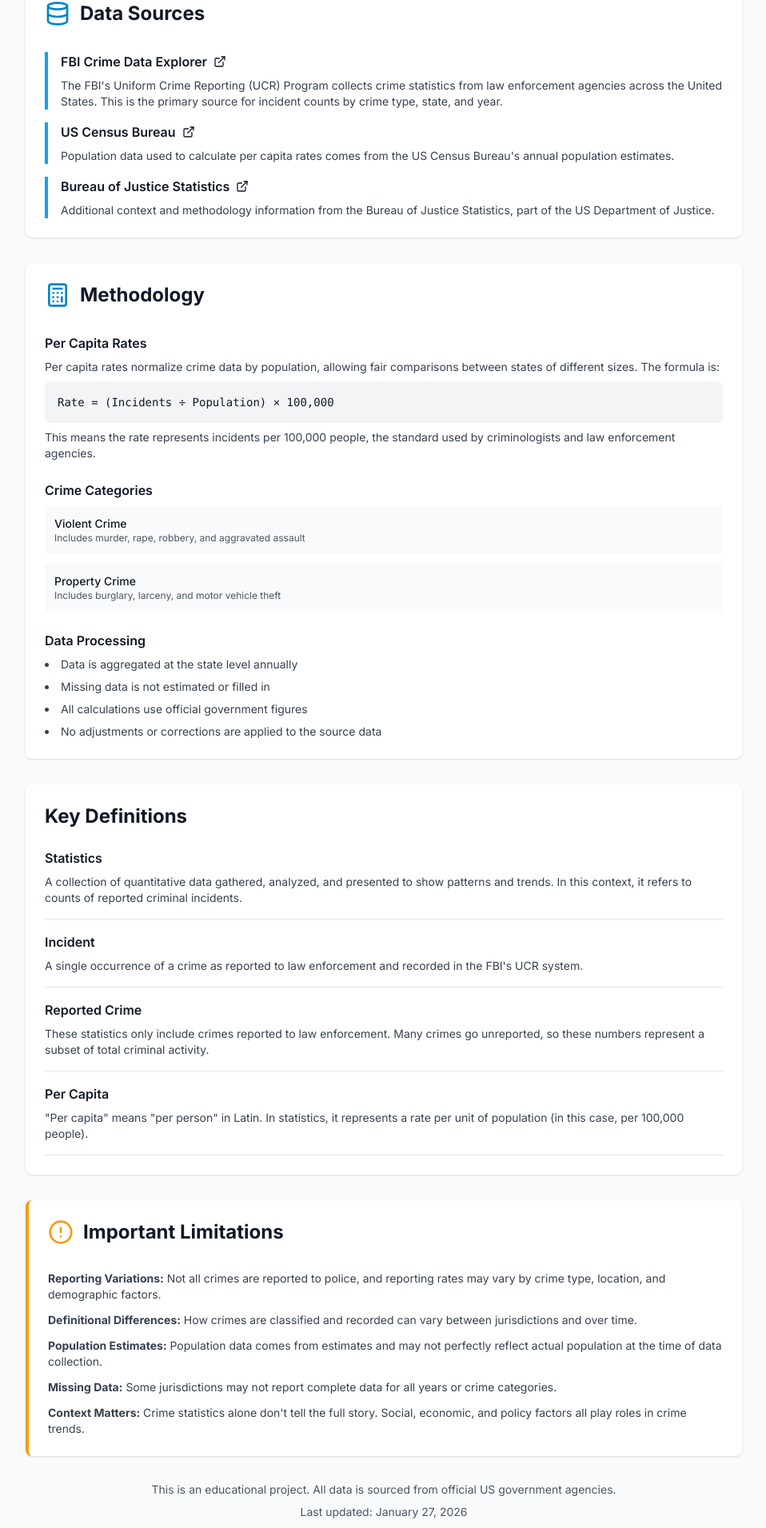
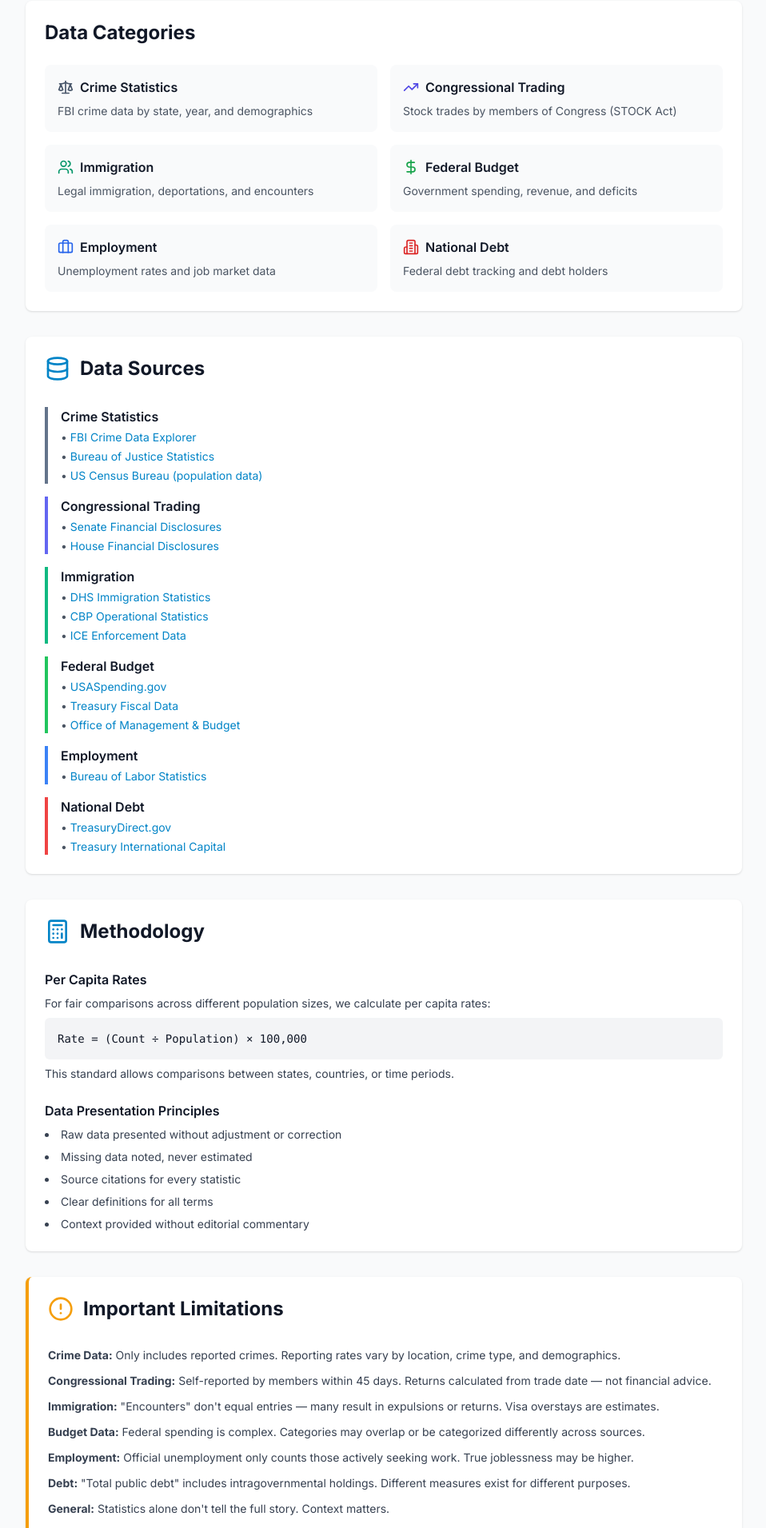
Before and after one commit to JonTelep/lets-talk-statistics, a Next.js app in the folder frontend/: page /about in a window 1280 px wide. Shown: the part 731-2642 px from the top of the page at 80% size, without its empty margins (160-1118 px from the left). Built offline with nearby package versions, Linux system fonts and the light colour scheme.

Commit message:
feat: Update About page for expanded scope
- Reflects new multi-category data platform
- Added all 6 data categories with icons
- Comprehensive data sources section with links
- Updated methodology and limitations
- Added Telep IO attribution
- Maintained consistent design language

```diff
--- a/frontend/app/about/page.tsx
+++ b/frontend/app/about/page.tsx
@@ -1,4 +1,4 @@
-import { ExternalLink, Database, Calculator, BookOpen, AlertCircle } from 'lucide-react';
+import { ExternalLink, Database, Calculator, BookOpen, AlertCircle, Scale, TrendingUp, Users, DollarSign, Briefcase, Building2 } from 'lucide-react';
 import Card from '@/components/ui/Card';
 
 export default function AboutPage() {
@@ -11,7 +11,7 @@
             About This Project
           </h1>
           <p className="text-xl text-gray-600">
-            Understanding the methodology behind the data
+            Government data, clearly presented. No spin, no agenda — just the numbers.
           </p>
         </div>
 
@@ -20,30 +20,83 @@
           <div className="flex items-start mb-4">
             <BookOpen className="h-8 w-8 text-primary-600 mr-3 flex-shrink-0" />
             <div>
-              <h2 className="text-2xl font-bold text-gray-900 mb-4">Purpose</h2>
+              <h2 className="text-2xl font-bold text-gray-900 mb-4">Our Mission</h2>
             </div>
           </div>
           <div className="prose prose-blue max-w-none text-gray-700">
             <p className="mb-4">
-              <strong>Let's Talk Statistics</strong> is an educational platform designed to present
-              objective crime data from official US government sources. The goal is simple: provide
-              the numbers without opinions, interpretations, or narratives.
+              <strong>Let's Talk Statistics</strong> is an objective data platform that presents
+              government statistics across multiple domains — crime, immigration, federal spending,
+              employment, and national debt. No opinions, no narratives, just data from official sources.
             </p>
             <p className="mb-4">
-              Crime statistics are often discussed in media and politics, but the raw data can be
-              difficult to access and understand. This platform makes government data accessible
-              and easy to explore, allowing you to:
+              Government data is often discussed in media and politics, but raw numbers can be
+              difficult to access, understand, or compare. We make this data accessible, letting you:
             </p>
             <ul className="list-disc list-inside space-y-2 mb-4">
-              <li>Browse crime statistics by state and year</li>
-              <li>Compare states and time periods</li>
-              <li>Analyze trends over multiple years</li>
-              <li>Understand the difference between raw numbers and per capita rates</li>
-              <li>Draw your own conclusions from the data</li>
+              <li>Explore statistics across multiple categories</li>
+              <li>Compare data across states, years, and demographics</li>
+              <li>Understand what the numbers actually mean</li>
+              <li>Access source citations for every statistic</li>
+              <li>Draw your own conclusions</li>
             </ul>
             <p>
-              <strong>No accounts required. No paywalls. No opinions. Just data.</strong>
+              <strong>No accounts. No paywalls. No spin. Just data.</strong>
             </p>
+          </div>
+        </Card>
+
+        {/* Data Categories */}
+        <Card className="mb-8">
+          <h2 className="text-2xl font-bold text-gray-900 mb-6">Data Categories</h2>
+          <div className="grid md:grid-cols-2 gap-4">
+            <div className="p-4 bg-gray-50 rounded-lg">
+              <div className="flex items-center gap-2 mb-2">
+                <Scale className="h-5 w-5 text-slate-600" />
+                <h3 className="font-semibold text-gray-900">Crime Statistics</h3>
+              </div>
+              <p className="text-sm text-gray-600">FBI crime data by state, year, and demographics</p>
+            </div>
+
+            <div className="p-4 bg-gray-50 rounded-lg">
+              <div className="flex items-center gap-2 mb-2">
+                <TrendingUp className="h-5 w-5 text-indigo-600" />
+                <h3 className="font-semibold text-gray-900">Congressional Trading</h3>
+              </div>
+              <p className="text-sm text-gray-600">Stock trades by members of Congress (STOCK Act)</p>
+            </div>
+
+            <div className="p-4 bg-gray-50 rounded-lg">
+              <div className="flex items-center gap-2 mb-2">
+                <Users className="h-5 w-5 text-emerald-600" />
+                <h3 className="font-semibold text-gray-900">Immigration</h3>
+              </div>
+              <p className="text-sm text-gray-600">Legal immigration, deportations, and encounters</p>
+            </div>
+
+            <div className="p-4 bg-gray-50 rounded-lg">
+              <div className="flex items-center gap-2 mb-2">
+                <DollarSign className="h-5 w-5 text-green-600" />
+                <h3 className="font-semibold text-gray-900">Federal Budget</h3>
+              </div>
+              <p className="text-sm text-gray-600">Government spending, revenue, and deficits</p>
+            </div>
+
+            <div className="p-4 bg-gray-50 rounded-lg">
+              <div className="flex items-center gap-2 mb-2">
+                <Briefcase className="h-5 w-5 text-blue-600" />
+                <h3 className="font-semibold text-gray-900">Employment</h3>
+              </div>
+              <p className="text-sm text-gray-600">Unemployment rates and job market data</p>
+            </div>
+
+            <div className="p-4 bg-gray-50 rounded-lg">
+              <div className="flex items-center gap-2 mb-2">
+                <Building2 className="h-5 w-5 text-red-600" />
+                <h3 className="font-semibold text-gray-900">National Debt</h3>
+              </div>
+              <p className="text-sm text-gray-600">Federal debt tracking and debt holders</p>
+            </div>
           </div>
         </Card>
 
@@ -56,59 +109,54 @@
             </div>
           </div>
           <div className="space-y-4">
-            <div className="border-l-4 border-primary-500 pl-4">
-              <h3 className="font-semibold text-gray-900 mb-2 flex items-center">
-                <a
-                  href="https://cde.ucr.cjis.gov"
-                  target="_blank"
-                  rel="noopener noreferrer"
-                  className="hover:text-primary-600 flex items-center"
-                >
-                  FBI Crime Data Explorer
-                  <ExternalLink className="ml-2 h-4 w-4" />
-                </a>
-              </h3>
-              <p className="text-sm text-gray-700">
-                The FBI's Uniform Crime Reporting (UCR) Program collects crime statistics from
-                law enforcement agencies across the United States. This is the primary source
-                for incident counts by crime type, state, and year.
-              </p>
+            <div className="border-l-4 border-slate-500 pl-4">
+              <h3 className="font-semibold text-gray-900 mb-1">Crime Statistics</h3>
+              <ul className="text-sm text-gray-600 space-y-1">
+                <li>• <a href="https://cde.ucr.cjis.gov" target="_blank" rel="noopener noreferrer" className="text-primary-600 hover:underline">FBI Crime Data Explorer</a></li>
+                <li>• <a href="https://bjs.ojp.gov" target="_blank" rel="noopener noreferrer" className="text-primary-600 hover:underline">Bureau of Justice Statistics</a></li>
+                <li>• <a href="https://www.census.gov" target="_blank" rel="noopener noreferrer" className="text-primary-600 hover:underline">US Census Bureau (population data)</a></li>
+              </ul>
             </div>
 
-            <div className="border-l-4 border-primary-500 pl-4">
-              <h3 className="font-semibold text-gray-900 mb-2 flex items-center">
-                <a
-                  href="https://www.census.gov"
-                  target="_blank"
-                  rel="noopener noreferrer"
-                  className="hover:text-primary-600 flex items-center"
-                >
-                  US Census Bureau
-                  <ExternalLink className="ml-2 h-4 w-4" />
-                </a>
-              </h3>
-              <p className="text-sm text-gray-700">
-                Population data used to calculate per capita rates comes from the US Census
-                Bureau's annual population estimates.
-              </p>
+            <div className="border-l-4 border-indigo-500 pl-4">
+              <h3 className="font-semibold text-gray-900 mb-1">Congressional Trading</h3>
+              <ul className="text-sm text-gray-600 space-y-1">
+                <li>• <a href="https://efdsearch.senate.gov" target="_blank" rel="noopener noreferrer" className="text-primary-600 hover:underline">Senate Financial Disclosures</a></li>
+                <li>• <a href="https://disclosures-clerk.house.gov" target="_blank" rel="noopener noreferrer" className="text-primary-600 hover:underline">House Financial Disclosures</a></li>
+              </ul>
             </div>
 
-            <div className="border-l-4 border-primary-500 pl-4">
-              <h3 className="font-semibold text-gray-900 mb-2 flex items-center">
-                <a
-                  href="https://bjs.ojp.gov"
-                  target="_blank"
-                  rel="noopener noreferrer"
-                  className="hover:text-primary-600 flex items-center"
-                >
-                  Bureau of Justice Statistics
-                  <ExternalLink className="ml-2 h-4 w-4" />
-                </a>
-              </h3>
-              <p className="text-sm text-gray-700">
-                Additional context and methodology information from the Bureau of Justice
-                Statistics, part of the US Department of Justice.
-              </p>
+            <div className="border-l-4 border-emerald-500 pl-4">
+              <h3 className="font-semibold text-gray-900 mb-1">Immigration</h3>
+              <ul className="text-sm text-gray-600 space-y-1">
+                <li>• <a href="https://www.dhs.gov/immigration-statistics" target="_blank" rel="noopener noreferrer" className="text-primary-600 hover:underline">DHS Immigration Statistics</a></li>
+                <li>• <a href="https://www.cbp.gov/newsroom/stats" target="_blank" rel="noopener noreferrer" className="text-primary-600 hover:underline">CBP Operational Statistics</a></li>
+                <li>• <a href="https://www.ice.gov/data" target="_blank" rel="noopener noreferrer" className="text-primary-600 hover:underline">ICE Enforcement Data</a></li>
+              </ul>
+            </div>
+
+            <div className="border-l-4 border-green-500 pl-4">
+              <h3 className="font-semibold text-gray-900 mb-1">Federal Budget</h3>
+              <ul className="text-sm text-gray-600 space-y-1">
+                <li>• <a href="https://www.usaspending.gov" target="_blank" rel="noopener noreferrer" className="text-primary-600 hover:underline">USASpending.gov</a></li>
+                <li>• <a href="https://fiscaldata.treasury.gov" target="_blank" rel="noopener noreferrer" className="text-primary-600 hover:underline">Treasury Fiscal Data</a></li>
+                <li>• <a href="https://www.whitehouse.gov/omb" target="_blank" rel="noopener noreferrer" className="text-primary-600 hover:underline">Office of Management & Budget</a></li>
+              </ul>
+            </div>
+
+            <div className="border-l-4 border-blue-500 pl-4">
+              <h3 className="font-semibold text-gray-900 mb-1">Employment</h3>
+              <ul className="text-sm text-gray-600 space-y-1">
+                <li>• <a href="https://www.bls.gov" target="_blank" rel="noopener noreferrer" className="text-primary-600 hover:underline">Bureau of Labor Statistics</a></li>
+              </ul>
+            </div>
+
+            <div className="border-l-4 border-red-500 pl-4">
+              <h3 className="font-semibold text-gray-900 mb-1">National Debt</h3>
+              <ul className="text-sm text-gray-600 space-y-1">
+                <li>• <a href="https://www.treasurydirect.gov" target="_blank" rel="noopener noreferrer" className="text-primary-600 hover:underline">TreasuryDirect.gov</a></li>
+                <li>• <a href="https://ticdata.treasury.gov" target="_blank" rel="noopener noreferrer" className="text-primary-600 hover:underline">Treasury International Capital</a></li>
+              </ul>
             </div>
           </div>
         </Card>
@@ -125,83 +173,25 @@
             <div>
               <h3 className="font-semibold text-gray-900 mb-2">Per Capita Rates</h3>
               <p className="text-sm text-gray-700 mb-2">
-                Per capita rates normalize crime data by population, allowing fair comparisons
-                between states of different sizes. The formula is:
+                For fair comparisons across different population sizes, we calculate per capita rates:
               </p>
               <div className="bg-gray-100 p-4 rounded-md font-mono text-sm mb-2">
-                Rate = (Incidents ÷ Population) × 100,000
+                Rate = (Count ÷ Population) × 100,000
               </div>
               <p className="text-sm text-gray-700">
-                This means the rate represents incidents per 100,000 people, the standard used
-                by criminologists and law enforcement agencies.
+                This standard allows comparisons between states, countries, or time periods.
               </p>
             </div>
 
             <div>
-              <h3 className="font-semibold text-gray-900 mb-2">Crime Categories</h3>
-              <div className="space-y-3">
-                <div className="bg-gray-50 p-3 rounded">
-                  <p className="font-medium text-gray-900 text-sm">Violent Crime</p>
-                  <p className="text-xs text-gray-600">
-                    Includes murder, rape, robbery, and aggravated assault
-                  </p>
-                </div>
-                <div className="bg-gray-50 p-3 rounded">
-                  <p className="font-medium text-gray-900 text-sm">Property Crime</p>
-                  <p className="text-xs text-gray-600">
-                    Includes burglary, larceny, and motor vehicle theft
-                  </p>
-                </div>
-              </div>
-            </div>
-
-            <div>
-              <h3 className="font-semibold text-gray-900 mb-2">Data Processing</h3>
+              <h3 className="font-semibold text-gray-900 mb-2">Data Presentation Principles</h3>
               <ul className="list-disc list-inside space-y-2 text-sm text-gray-700">
-                <li>Data is aggregated at the state level annually</li>
-                <li>Missing data is not estimated or filled in</li>
-                <li>All calculations use official government figures</li>
-                <li>No adjustments or corrections are applied to the source data</li>
+                <li>Raw data presented without adjustment or correction</li>
+                <li>Missing data noted, never estimated</li>
+                <li>Source citations for every statistic</li>
+                <li>Clear definitions for all terms</li>
+                <li>Context provided without editorial commentary</li>
               </ul>
-            </div>
-          </div>
-        </Card>
-
-        {/* Key Definitions */}
-        <Card className="mb-8">
-          <h2 className="text-2xl font-bold text-gray-900 mb-6">Key Definitions</h2>
-          <div className="space-y-4">
-            <div className="border-b border-gray-200 pb-4">
-              <h3 className="font-semibold text-gray-900 mb-2">Statistics</h3>
-              <p className="text-sm text-gray-700">
-                A collection of quantitative data gathered, analyzed, and presented to show
-                patterns and trends. In this context, it refers to counts of reported criminal
-                incidents.
-              </p>
-            </div>
-
-            <div className="border-b border-gray-200 pb-4">
-              <h3 className="font-semibold text-gray-900 mb-2">Incident</h3>
-              <p className="text-sm text-gray-700">
-                A single occurrence of a crime as reported to law enforcement and recorded in
-                the FBI's UCR system.
-              </p>
-            </div>
-
-            <div className="border-b border-gray-200 pb-4">
-              <h3 className="font-semibold text-gray-900 mb-2">Reported Crime</h3>
-              <p className="text-sm text-gray-700">
-                These statistics only include crimes reported to law enforcement. Many crimes go
-                unreported, so these numbers represent a subset of total criminal activity.
-              </p>
-            </div>
-
-            <div className="border-b border-gray-200 pb-4">
-              <h3 className="font-semibold text-gray-900 mb-2">Per Capita</h3>
-              <p className="text-sm text-gray-700">
-                "Per capita" means "per person" in Latin. In statistics, it represents a rate
-                per unit of population (in this case, per 100,000 people).
-              </p>
             </div>
           </div>
         </Card>
@@ -218,32 +208,52 @@
           </div>
           <div className="space-y-3 text-sm text-gray-700">
             <p>
-              <strong>Reporting Variations:</strong> Not all crimes are reported to police, and
-              reporting rates may vary by crime type, location, and demographic factors.
+              <strong>Crime Data:</strong> Only includes reported crimes. Reporting rates vary by
+              location, crime type, and demographics.
             </p>
             <p>
-              <strong>Definitional Differences:</strong> How crimes are classified and recorded
-              can vary between jurisdictions and over time.
+              <strong>Congressional Trading:</strong> Self-reported by members within 45 days.
+              Returns calculated from trade date — not financial advice.
             </p>
             <p>
-              <strong>Population Estimates:</strong> Population data comes from estimates and
-              may not perfectly reflect actual population at the time of data collection.
+              <strong>Immigration:</strong> "Encounters" don't equal entries — many result in
+              expulsions or returns. Visa overstays are estimates.
             </p>
             <p>
-              <strong>Missing Data:</strong> Some jurisdictions may not report complete data for
-              all years or crime categories.
+              <strong>Budget Data:</strong> Federal spending is complex. Categories may overlap
+              or be categorized differently across sources.
             </p>
             <p>
-              <strong>Context Matters:</strong> Crime statistics alone don't tell the full story.
-              Social, economic, and policy factors all play roles in crime trends.
+              <strong>Employment:</strong> Official unemployment only counts those actively seeking
+              work. True joblessness may be higher.
+            </p>
+            <p>
+              <strong>Debt:</strong> "Total public debt" includes intragovernmental holdings.
+              Different measures exist for different purposes.
+            </p>
+            <p>
+              <strong>General:</strong> Statistics alone don't tell the full story. Context matters.
             </p>
           </div>
+        </Card>
+
+        {/* Built By */}
+        <Card className="mb-8">
+          <h2 className="text-2xl font-bold text-gray-900 mb-4">Built By</h2>
+          <p className="text-gray-700 mb-4">
+            Let's Talk Statistics is a project by <a href="https://telep.io" target="_blank" rel="noopener noreferrer" className="text-primary-600 hover:underline font-medium">Telep IO</a>,
+            a software company focused on building tools that make information more accessible.
+          </p>
+          <p className="text-sm text-gray-600">
+            We believe in transparent, unbiased presentation of data. Our goal is to help people
+            understand the numbers behind the headlines — and draw their own conclusions.
+          </p>
         </Card>
 
         {/* Footer */}
         <div className="text-center text-sm text-gray-600">
           <p className="mb-2">
-            This is an educational project. All data is sourced from official US government agencies.
+            All data sourced from official US government agencies. This is an educational project.
           </p>
           <p>
             Last updated: {new Date().toLocaleDateString('en-US', { year: 'numeric', month: 'long', day: 'numeric' })}
```
